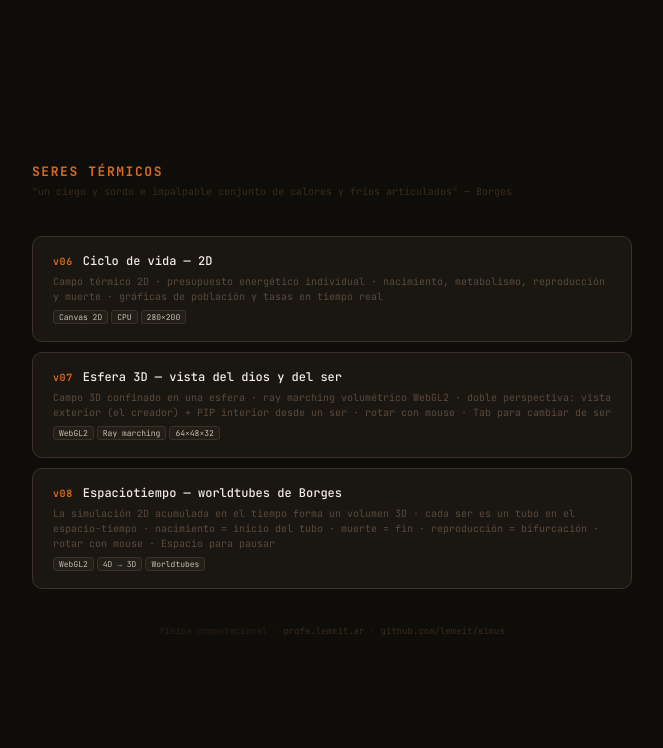
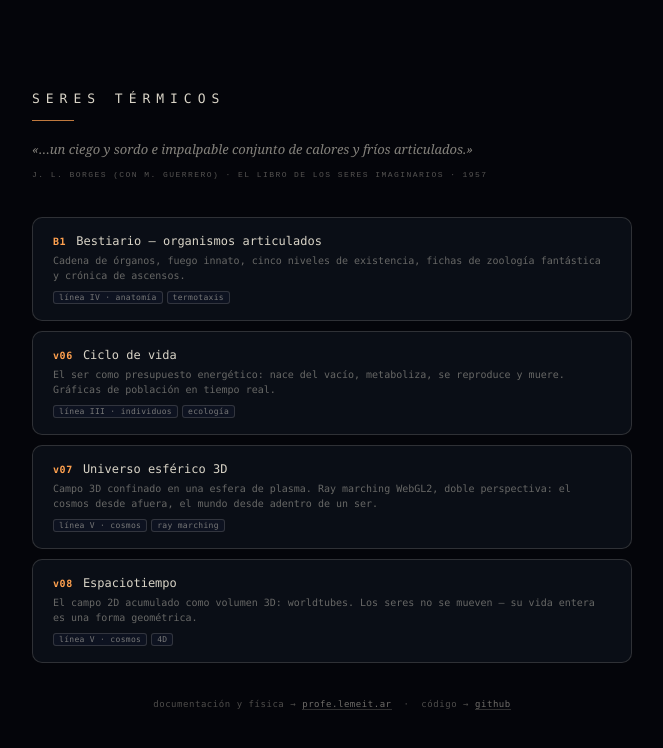
Before and after one commit to lemeit/simus, a plain HTML site: page index.html in a window 1280 px wide. Shown: the whole page, without its empty margins (308-971 px from the left). Drawn offline with Linux system fonts and the light colour scheme.

Commit message:
estructura: README a la raíz, históricos a archive/, landing para Pages

```diff
--- a/index.html
+++ b/index.html
@@ -1,76 +1,104 @@
-<!doctype html>
+<!DOCTYPE html>
 <html lang="es">
 <head>
 <meta charset="utf-8">
-<meta name="viewport" content="width=device-width,initial-scale=1">
-<title>Seres Térmicos — lemeit</title>
-<link href="https://fonts.googleapis.com/css2?family=JetBrains+Mono:wght@400;500;700&display=swap" rel="stylesheet">
+<meta name="viewport" content="width=device-width, initial-scale=1">
+<title>Seres Térmicos — simulaciones</title>
 <style>
-:root{--bg:#0f0d0a;--surface:#1A1612;--border:#3D3028;--text:#F2ECE4;
-  --dim:#C9BEB2;--accent:#D9691F;--teal:#009688;--amber:#D9A441;--good:#8FB56B}
+  :root{
+    --bg:#04050a;            /* el vacío térmico, mismo negro que las sims */
+    --surface:#0a0e16;
+    --border:rgba(217,212,199,.18);
+    --text:#d9d4c7;          /* tinta */
+    --dim:rgba(217,212,199,.52);
+    --accent:#ffa14f;        /* ámbar */
+    --frio:#3f6fd0;          /* azul saturnino */
+    --spirit:#ffcf6e;        /* espíritu del fuego */
+    --good:#8FB56B
+  }
   *{box-sizing:border-box;margin:0;padding:0}
-body{background:var(--bg);color:var(--text);font-family:'JetBrains Mono',monospace;
-  min-height:100vh;display:flex;flex-direction:column;align-items:center;
-  justify-content:center;padding:40px 20px}
+  body{
+    background:var(--bg);color:var(--text);
+    font-family:'JetBrains Mono',ui-monospace,'Cascadia Mono',Consolas,monospace;
+    min-height:100vh;display:flex;flex-direction:column;
+    align-items:center;justify-content:center;padding:40px 20px;
+  }
   .container{width:100%;max-width:600px}
-h1{font-size:13px;letter-spacing:.12em;color:var(--accent);margin-bottom:4px}
-.quote{font-size:10px;color:#3a2a1a;line-height:1.6;margin-bottom:36px;max-width:480px}
+  h1{font-size:13px;letter-spacing:.46em;color:var(--text);font-weight:500;margin-bottom:4px}
+  .regla{width:42px;height:1px;background:var(--accent);opacity:.75;margin:14px 0 18px}
+  .quote{
+    font-family:Georgia,'Times New Roman',serif;font-style:italic;
+    font-size:13px;color:rgba(217,212,199,.6);line-height:1.65;
+    margin-bottom:36px;max-width:480px;
+  }
+  .quote .fuente{
+    display:block;margin-top:8px;font-family:'JetBrains Mono',monospace;font-style:normal;
+    font-size:8px;letter-spacing:.18em;color:rgba(217,212,199,.38);
+  }
   .cards{display:flex;flex-direction:column;gap:10px}
-.card{display:block;text-decoration:none;background:var(--surface);
+  .card{
+    display:block;text-decoration:none;background:var(--surface);
     border:1px solid var(--border);border-radius:10px;padding:16px 20px;
-  transition:border-color .15s,background .15s}
-.card:hover{border-color:var(--accent);background:#221e18}
+    transition:border-color .15s,background .15s,transform .15s;
+  }
+  .card:hover{border-color:var(--accent);background:#0d1220;transform:translateY(-1px)}
   .card-header{display:flex;align-items:baseline;gap:10px;margin-bottom:5px}
   .ver{font-size:10px;color:var(--accent);letter-spacing:.06em;font-weight:700}
   .name{font-size:12px;color:var(--text);font-weight:500}
-.desc{font-size:10px;color:#5a4a3a;line-height:1.5}
-.tag{display:inline-block;font-size:8px;color:var(--dim);background:#221e18;
-  border:1px solid var(--border);border-radius:3px;padding:1px 5px;margin-top:6px;margin-right:3px}
-.footer{margin-top:36px;font-size:9px;color:#2a1e14;text-align:center}
-.footer a{color:#3a2a1a;text-decoration:none}
-.footer a:hover{color:var(--dim)}
+  .desc{font-size:10px;color:rgba(217,212,199,.45);line-height:1.5}
+  .tag{
+    display:inline-block;font-size:8px;color:var(--dim);background:#0d1220;
+    border:1px solid var(--border);border-radius:3px;padding:1px 5px;
+    margin-top:8px;margin-right:4px;letter-spacing:.04em;
+  }
+  .footer{margin-top:36px;font-size:9px;color:rgba(217,212,199,.35);text-align:center;letter-spacing:.06em}
+  .footer a{color:rgba(217,212,199,.5);text-decoration:none;border-bottom:1px solid rgba(217,212,199,.2)}
+  .footer a:hover{color:var(--accent);border-color:var(--accent)}
 </style>
 </head>
 <body>
-<div class="container">
+<main class="container">
+
   <h1>SERES TÉRMICOS</h1>
-  <p class="quote">"un ciego y sordo e impalpable conjunto de calores y fríos articulados" — Borges</p>
+  <div class="regla"></div>
+  <p class="quote">
+    «…un ciego y sordo e impalpable conjunto de calores y fríos articulados.»
+    <span class="fuente">J. L. BORGES (CON M. GUERRERO) · EL LIBRO DE LOS SERES IMAGINARIOS · 1957</span>
+  </p>
 
   <div class="cards">
 
+    <a class="card" href="seres-termicos/bestiario.html">
+      <div class="card-header"><span class="ver">B1</span><span class="name">Bestiario — organismos articulados</span></div>
+      <div class="desc">Cadena de órganos, fuego innato, cinco niveles de existencia, fichas de zoología fantástica y crónica de ascensos.</div>
+      <span class="tag">línea IV · anatomía</span><span class="tag">termotaxis</span>
+    </a>
+
     <a class="card" href="seres-termicos/v06-ciclovida.html">
-      <div class="card-header">
-        <span class="ver">v06</span>
-        <span class="name">Ciclo de vida — 2D</span>
-      </div>
-      <div class="desc">Campo térmico 2D · presupuesto energético individual · nacimiento, metabolismo, reproducción y muerte · gráficas de población y tasas en tiempo real</div>
-      <span class="tag">Canvas 2D</span><span class="tag">CPU</span><span class="tag">280×200</span>
+      <div class="card-header"><span class="ver">v06</span><span class="name">Ciclo de vida</span></div>
+      <div class="desc">El ser como presupuesto energético: nace del vacío, metaboliza, se reproduce y muere. Gráficas de población en tiempo real.</div>
+      <span class="tag">línea III · individuos</span><span class="tag">ecología</span>
     </a>
 
     <a class="card" href="seres-termicos/v07-3d.html">
-      <div class="card-header">
-        <span class="ver">v07</span>
-        <span class="name">Esfera 3D — vista del dios y del ser</span>
-      </div>
-      <div class="desc">Campo 3D confinado en una esfera · ray marching volumétrico WebGL2 · doble perspectiva: vista exterior (el creador) + PIP interior desde un ser · rotar con mouse · Tab para cambiar de ser</div>
-      <span class="tag">WebGL2</span><span class="tag">Ray marching</span><span class="tag">64×48×32</span>
+      <div class="card-header"><span class="ver">v07</span><span class="name">Universo esférico 3D</span></div>
+      <div class="desc">Campo 3D confinado en una esfera de plasma. Ray marching WebGL2, doble perspectiva: el cosmos desde afuera, el mundo desde adentro de un ser.</div>
+      <span class="tag">línea V · cosmos</span><span class="tag">ray marching</span>
     </a>
 
     <a class="card" href="seres-termicos/v08-espaciotiempo.html">
-      <div class="card-header">
-        <span class="ver">v08</span>
-        <span class="name">Espaciotiempo — worldtubes de Borges</span>
-      </div>
-      <div class="desc">La simulación 2D acumulada en el tiempo forma un volumen 3D · cada ser es un tubo en el espacio-tiempo · nacimiento = inicio del tubo · muerte = fin · reproducción = bifurcación · rotar con mouse · Espacio para pausar</div>
-      <span class="tag">WebGL2</span><span class="tag">4D → 3D</span><span class="tag">Worldtubes</span>
+      <div class="card-header"><span class="ver">v08</span><span class="name">Espaciotiempo</span></div>
+      <div class="desc">El campo 2D acumulado como volumen 3D: worldtubes. Los seres no se mueven — su vida entera es una forma geométrica.</div>
+      <span class="tag">línea V · cosmos</span><span class="tag">4D</span>
     </a>
 
   </div>
 
-  <p class="footer">
-    física computacional · <a href="https://profe.lemeit.ar">profe.lemeit.ar</a> ·
-    <a href="https://github.com/lemeit/simus">github.com/lemeit/simus</a>
-  </p>
+  <div class="footer">
+    documentación y física → <a href="https://profe.lemeit.ar/projects/seres-termicos/">profe.lemeit.ar</a>
+    &nbsp;·&nbsp; código → <a href="https://github.com/lemeit/simus">github</a>
   </div>
+
+</main>
 </body>
 </html>
```
Also changed, not shown: archive/seres_termicos_V0_2_fix.html (renamed from seres_termicos_V0_2_fix.html), archive/test-webgl.html (renamed from test-webgl.html), 2 other files. Lines whose indentation alone changed are shown as unchanged.
